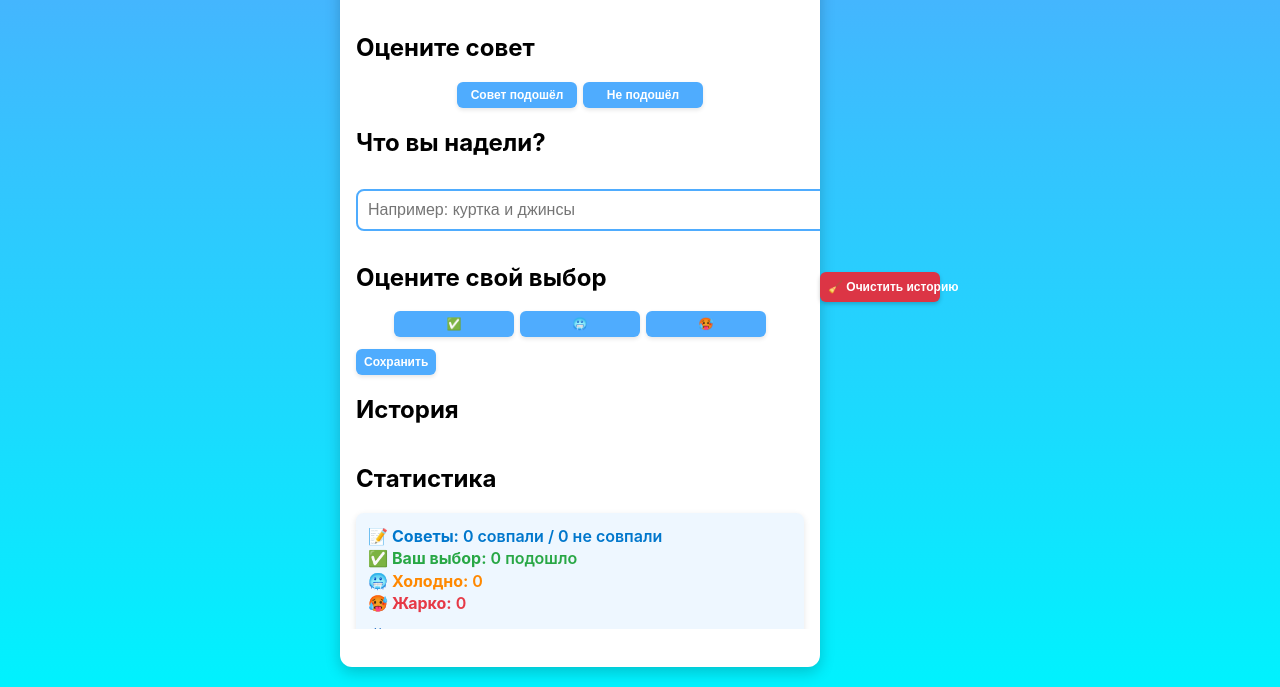
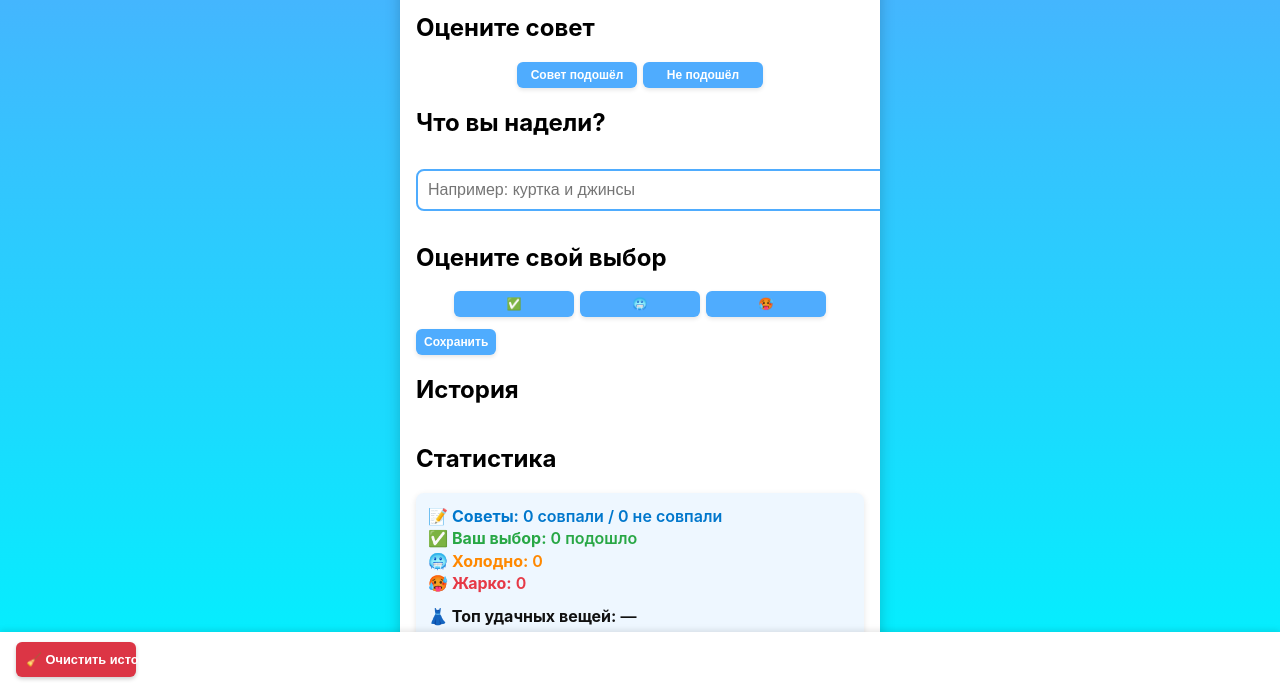
Before and after one commit to meledych1111-ux/Pogoda, a plain HTML site: page index.html in a window 1280 px wide. Shown: the part 113-800 px from the top of the page. Drawn offline with Linux system fonts and the light colour scheme; no server answers.

Commit message:
Update style.css

```diff
--- a/style.css
+++ b/style.css
@@ -4,24 +4,24 @@ body {
   padding: 0;
   font-family: -apple-system, BlinkMacSystemFont, "Segoe UI", Roboto, sans-serif;
   background: linear-gradient(to bottom, #4facfe, #00f2fe);
+  height: 100vh;
+  overflow: hidden;
   display: flex;
   justify-content: center;
   align-items: center;
-  height: 100vh;
-  overflow: hidden;
 }
 
 /* Контейнер приложения */
 .weather-app {
   width: 100%;
   max-width: 480px;
-  height: 95vh;
+  height: 100vh;
   background: #fff;
-  border-radius: 12px;
-  box-shadow: 0 5px 15px rgba(0,0,0,0.2);
   display: flex;
   flex-direction: column;
   overflow: hidden;
+  border-radius: 12px 12px 0 0;
+  box-shadow: 0 5px 15px rgba(0,0,0,0.2);
 }
 
 /* Заголовок */
@@ -43,12 +43,12 @@ body {
   margin-top: 6px;
 }
 
-/* Контент с прокруткой */
+/* Контент */
 .app-content {
   flex: 1;
   overflow-y: auto;
   padding: 16px;
-  max-height: 75vh; /* Оставляем нижнюю четверть экрана свободной */
+  padding-bottom: 80px; /* отступ под фиксированной кнопкой */
 }
 
 /* Совет */
@@ -130,20 +130,24 @@ input {
   box-shadow: 0 2px 6px rgba(0,0,0,0.1);
 }
 
-/* Нижний блок с кнопкой очистки */
-.footer {
+/* Фиксированная нижняя кнопка */
+.fixed-footer {
+  position: fixed;
+  bottom: env(safe-area-inset-bottom, 0);
+  left: 0;
+  right: 0;
+  background: #fff;
   padding: 10px 16px;
-  background: #fff;
-  border-top: 1px solid #ddd;
-  flex-shrink: 0;
+  box-shadow: 0 -2px 6px rgba(0,0,0,0.1);
+  z-index: 100;
 }
 
 #clearBtn {
   width: 100%;
   background: #dc3545;
   color: white;
-  padding: 8px;
-  font-size: 0.75em;
+  padding: 10px;
+  font-size: 0.8em;
   border: none;
   border-radius: 6px;
   cursor: pointer;
```
